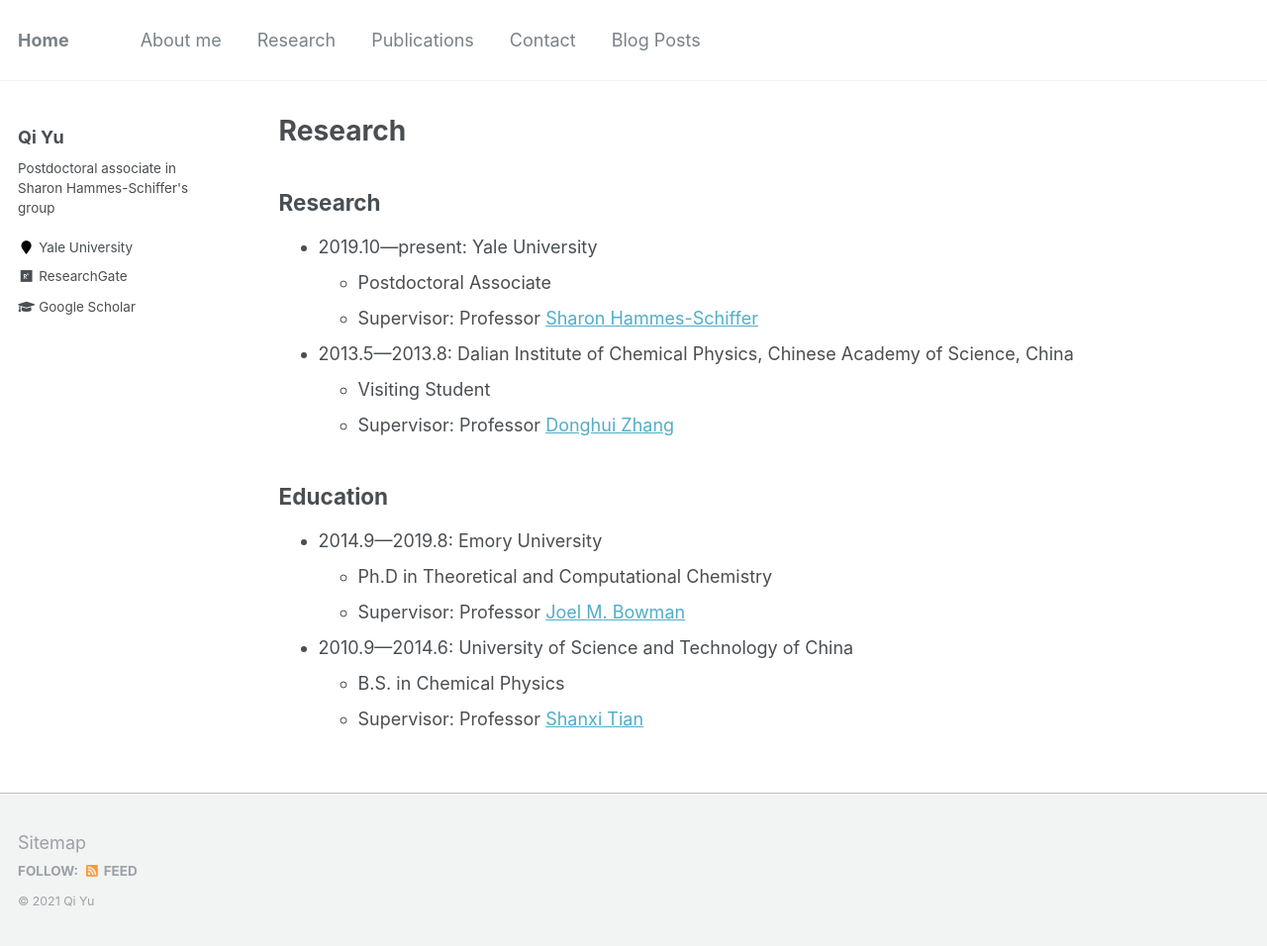
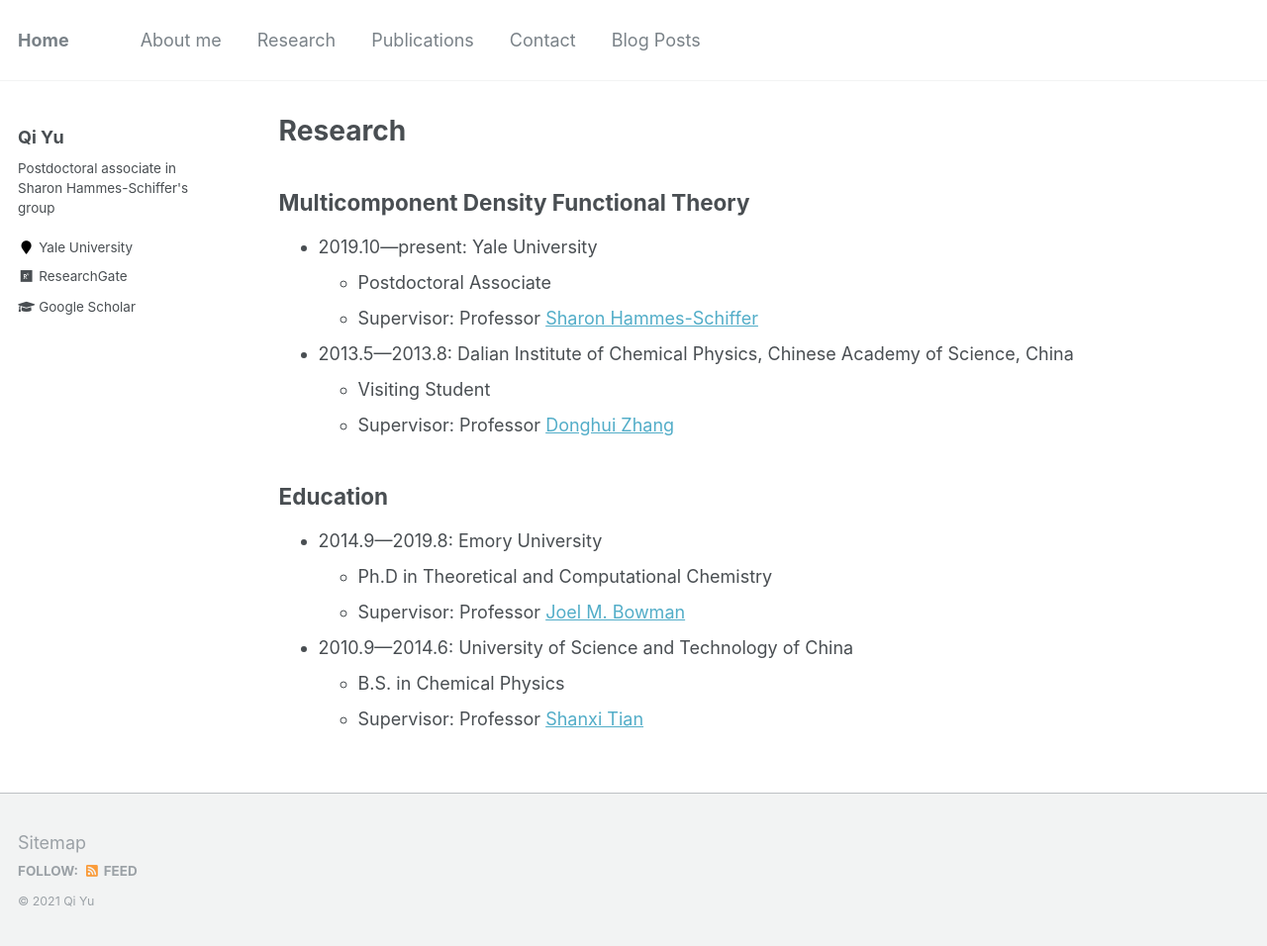
Before and after one commit to qiyuchem/qiyuchem.github.io, a Jekyll site: the page built from _pages/research.md, in a window 1280 px wide. Shown: the whole page at 99% size. Built offline with Jekyll 4.4.1, drawn with Linux system fonts in a browser that asks for light colours.

Commit message:
Update research.md

```diff
--- a/_pages/research.md
+++ b/_pages/research.md
@@ -7,8 +7,10 @@ author_profile: true
 ---
 {% include base_path %}
 
-Research
+Multicomponent Density Functional Theory
 ------
+
+
 * 2019.10---present: Yale University
   * Postdoctoral Associate
   * Supervisor: Professor [Sharon Hammes-Schiffer](https://www.hammes-schiffer-group.org/)
```
